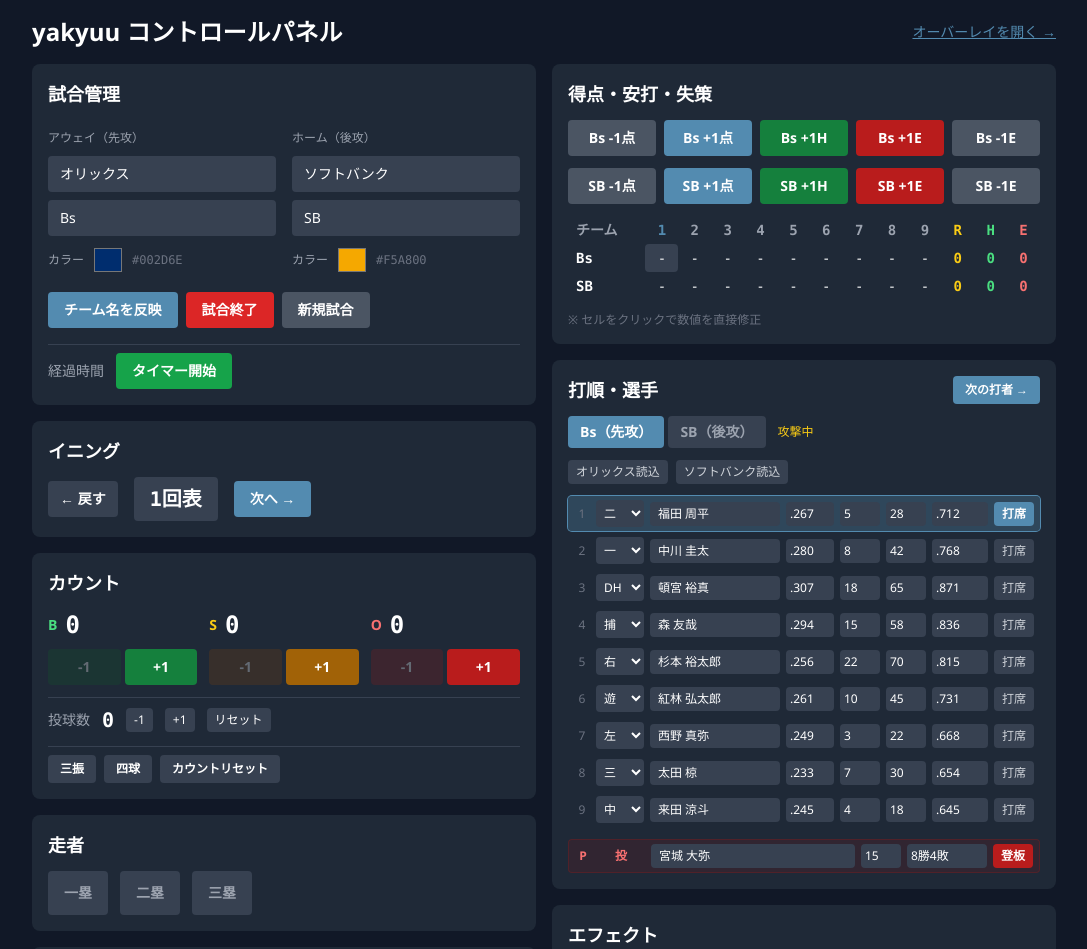
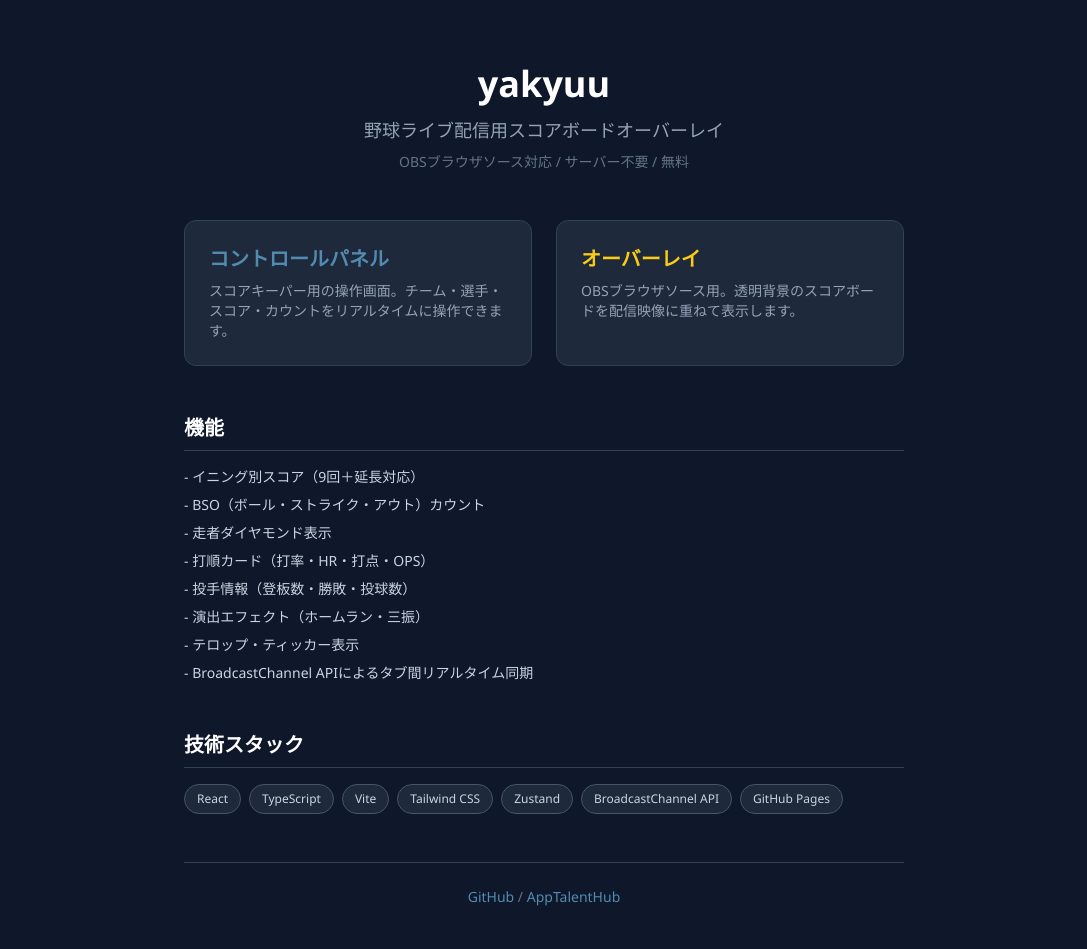
Before and after one commit to tsubasagit/yakyuu, a React (Vite) app: page / in a window 1280 px wide. Before the commit this address led to /#/control. Shown: the top 949 px of the page, without its empty margins (96-1183 px from the left). Built offline with nearby package versions, Linux system fonts and the light colour scheme.

Commit message:
feat: ルートにランディングページ追加（リダイレクト解除）
/ でプロジェクト概要・機能・技術スタックを表示し、
/control と /overlay へのリンクカードを配置。

Co-Authored-By: Claude Opus 4.6 (1M context) <noreply@anthropic.com>

```diff
--- a/src/App.tsx
+++ b/src/App.tsx
@@ -1,13 +1,15 @@
 import { Routes, Route, Navigate } from 'react-router-dom'
+import HomePage from './pages/HomePage'
 import OverlayPage from './pages/OverlayPage'
 import ControlPage from './pages/ControlPage'
 
 export default function App() {
   return (
     <Routes>
+      <Route path="/" element={<HomePage />} />
       <Route path="/overlay" element={<OverlayPage />} />
       <Route path="/control" element={<ControlPage />} />
-      <Route path="*" element={<Navigate to="/control" replace />} />
+      <Route path="*" element={<Navigate to="/" replace />} />
     </Routes>
   )
 }
--- /dev/null
+++ b/src/pages/HomePage.tsx
@@ -0,0 +1,90 @@
+import { Link } from 'react-router-dom'
+
+export default function HomePage() {
+  return (
+    <div className="min-h-screen bg-slate-900 text-white">
+      <div className="max-w-3xl mx-auto px-6 py-16">
+        {/* ヘッダー */}
+        <div className="text-center mb-12">
+          <h1 className="text-4xl font-bold mb-3">yakyuu</h1>
+          <p className="text-slate-400 text-lg">
+            野球ライブ配信用スコアボードオーバーレイ
+          </p>
+          <p className="text-slate-500 text-sm mt-2">OBSブラウザソース対応 / サーバー不要 / 無料</p>
+        </div>
+
+        {/* リンクカード */}
+        <div className="grid grid-cols-1 md:grid-cols-2 gap-6 mb-12">
+          <Link
+            to="/control"
+            className="block bg-slate-800 hover:bg-slate-700 border border-slate-700 rounded-xl p-6 transition-colors"
+          >
+            <h2 className="text-xl font-bold mb-2 text-[#538bb0]">コントロールパネル</h2>
+            <p className="text-slate-400 text-sm">
+              スコアキーパー用の操作画面。チーム・選手・スコア・カウントをリアルタイムに操作できます。
+            </p>
+          </Link>
+          <Link
+            to="/overlay"
+            className="block bg-slate-800 hover:bg-slate-700 border border-slate-700 rounded-xl p-6 transition-colors"
+          >
+            <h2 className="text-xl font-bold mb-2 text-yellow-400">オーバーレイ</h2>
+            <p className="text-slate-400 text-sm">
+              OBSブラウザソース用。透明背景のスコアボードを配信映像に重ねて表示します。
+            </p>
+          </Link>
+        </div>
+
+        {/* 機能概要 */}
+        <div className="mb-12">
+          <h2 className="text-xl font-bold mb-4 border-b border-slate-700 pb-2">機能</h2>
+          <ul className="space-y-2 text-slate-300 text-sm">
+            <li>- イニング別スコア（9回＋延長対応）</li>
+            <li>- BSO（ボール・ストライク・アウト）カウント</li>
+            <li>- 走者ダイヤモンド表示</li>
+            <li>- 打順カード（打率・HR・打点・OPS）</li>
+            <li>- 投手情報（登板数・勝敗・投球数）</li>
+            <li>- 演出エフェクト（ホームラン・三振）</li>
+            <li>- テロップ・ティッカー表示</li>
+            <li>- BroadcastChannel APIによるタブ間リアルタイム同期</li>
+          </ul>
+        </div>
+
+        {/* 技術スタック */}
+        <div className="mb-12">
+          <h2 className="text-xl font-bold mb-4 border-b border-slate-700 pb-2">技術スタック</h2>
+          <div className="flex flex-wrap gap-2">
+            {['React', 'TypeScript', 'Vite', 'Tailwind CSS', 'Zustand', 'BroadcastChannel API', 'GitHub Pages'].map((tech) => (
+              <span key={tech} className="bg-slate-800 border border-slate-600 text-slate-300 text-xs px-3 py-1.5 rounded-full">
+                {tech}
+              </span>
+            ))}
+          </div>
+        </div>
+
+        {/* フッター */}
+        <div className="text-center text-slate-500 text-sm border-t border-slate-700 pt-6">
+          <p>
+            <a
+              href="https://github.com/tsubasagit/yakyuu"
+              target="_blank"
+              rel="noopener noreferrer"
+              className="text-[#538bb0] hover:underline"
+            >
+              GitHub
+            </a>
+            {' '}/{' '}
+            <a
+              href="https://apptalenthub.co.jp"
+              target="_blank"
+              rel="noopener noreferrer"
+              className="text-[#538bb0] hover:underline"
+            >
+              AppTalentHub
+            </a>
+          </p>
+        </div>
+      </div>
+    </div>
+  )
+}
```
